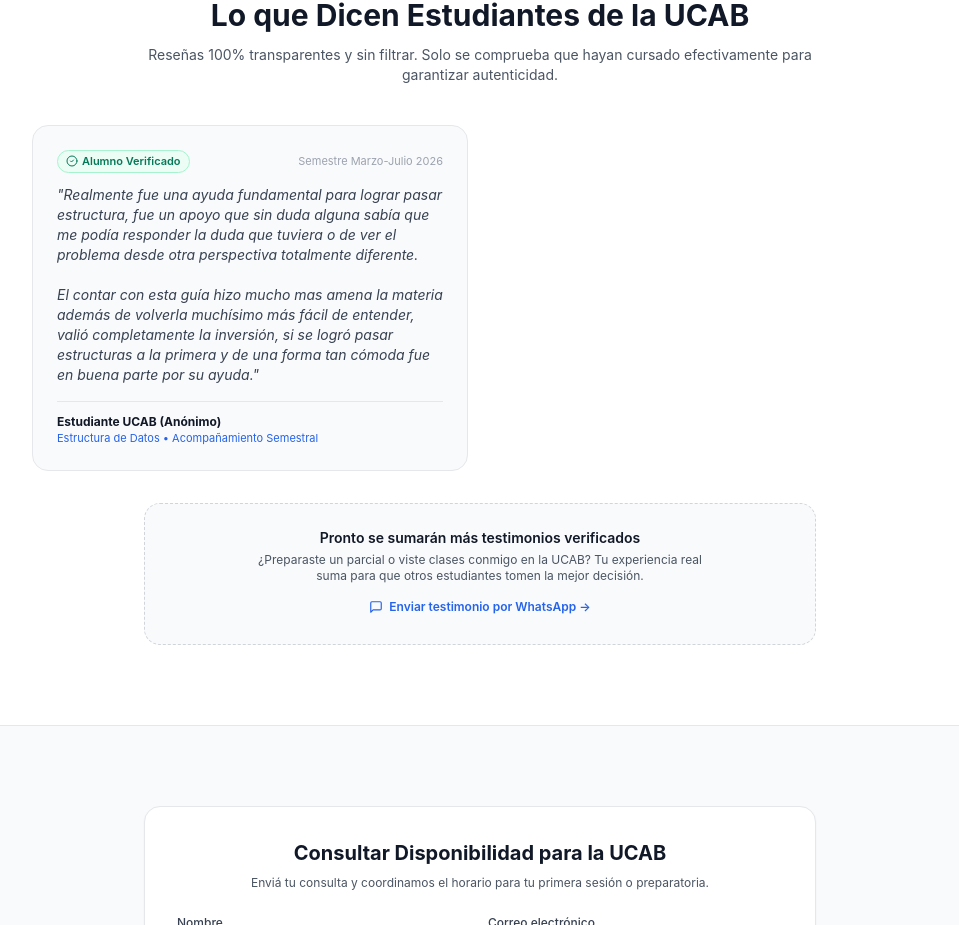
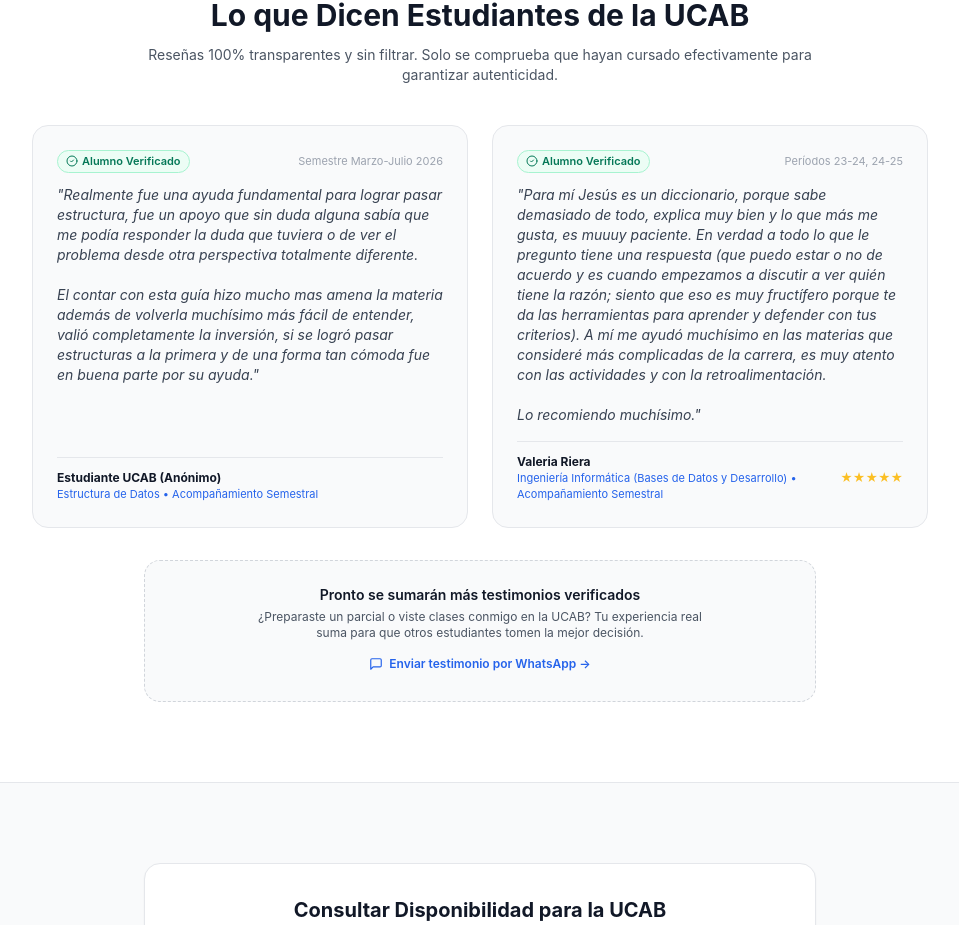
Before and after one commit to Jrgil20/CodeMentor, a React (Vite) app: page /ucab in a window 1280 px wide. Shown: the part 2835-3760 px from the top of the page, without its empty margins (160-1119 px from the left). Built offline with nearby package versions, Linux system fonts and the light colour scheme.

Commit message:
feat(testimonials): add verified review from Valeria Riera

```diff
--- a/src/data/testimonials.ts
+++ b/src/data/testimonials.ts
@@ -11,6 +11,17 @@
     period: 'Semestre Marzo-Julio 2026',
     verified: true,
     content: 'Realmente fue una ayuda fundamental para lograr pasar estructura, fue un apoyo que sin duda alguna sabía que me podía responder la duda que tuviera o de ver el problema desde otra perspectiva totalmente diferente.\n\nEl contar con esta guía hizo mucho mas amena la materia además de volverla muchísimo más fácil de entender, valió completamente la inversión, si se logró pasar estructuras a la primera y de una forma tan cómoda fue en buena parte por su ayuda.'
+  },
+  {
+    id: 2,
+    name: 'Valeria Riera',
+    isAnonymous: false,
+    subject: 'Ingeniería Informática (Bases de Datos y Desarrollo)',
+    role: 'Acompañamiento Semestral',
+    period: 'Períodos 23-24, 24-25',
+    rating: 5,
+    verified: true,
+    content: 'Para mí Jesús es un diccionario, porque sabe demasiado de todo, explica muy bien y lo que más me gusta, es muuuy paciente. En verdad a todo lo que le pregunto tiene una respuesta (que puedo estar o no de acuerdo y es cuando empezamos a discutir a ver quién tiene la razón; siento que eso es muy fructífero porque te da las herramientas para aprender y defender con tus criterios). A mí me ayudó muchísimo en las materias que consideré más complicadas de la carrera, es muy atento con las actividades y con la retroalimentación.\n\nLo recomiendo muchísimo.'
   }
 ];
 
```
